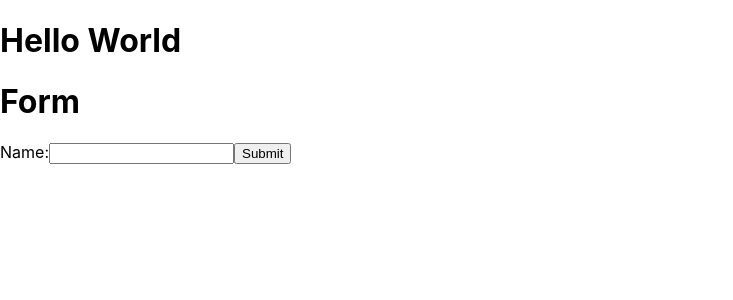
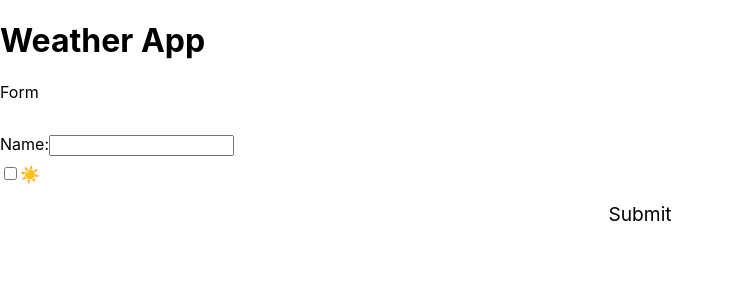
Before and after one commit to somaSeb/recap-project-4, a React (Create React App) app: page / in a window 1280 px wide. Shown: the top 300 px of the page, without its empty margins (0-733 px from the left). Built offline with nearby package versions, Linux system fonts and the light colour scheme.

Commit message:
initial Form

```diff
--- a/src/App.js
+++ b/src/App.js
@@ -5,7 +5,7 @@ import React from "react";
 function App() {
   return (
     <>
-      <h1>Hello World</h1>
+      <h1>Weather App</h1>
       <Form />
     </>
   );
--- a/src/components/Form/Form.css
+++ b/src/components/Form/Form.css
@@ -0,0 +1,52 @@
+.form {
+  display: flex;
+  flex-direction: column;
+  gap: 0.5rem;
+  margin-top: 32px;
+}
+
+.form > h2 {
+  margin-bottom: 0;
+}
+
+.form__fields {
+  display: flex;
+  align-items: flex-end;
+  gap: 1rem;
+}
+
+.form__field {
+  display: flex;
+  flex-direction: column;
+  gap: 0.25rem;
+}
+
+.form__label {
+  font-size: 0.8rem;
+}
+
+.form__input,
+.form__button {
+  padding-inline: 20px;
+  padding-block: 10px;
+  font: inherit;
+  font-size: 1.2rem;
+  border-radius: 4px;
+  border: 1px solid var(--granite);
+}
+
+.form__checkbox {
+  margin: 0;
+  aspect-ratio: 1;
+  width: 44.5px;
+}
+
+.form__button {
+  background-color: var(--granite);
+  color: var(--foam);
+}
+
+.form__button:hover {
+  background-color: var(--nemo);
+  border-color: var(--nemo);
+}
--- a/src/components/Form/Form.js
+++ b/src/components/Form/Form.js
@@ -1,13 +1,20 @@
-export default function Form() {
+import "./Form.css";
+
+export default function Form({ onAddActivity }) {
   return (
     <div>
-      <h1>Form</h1>
-      <form>
+      <header>Form</header>
+      <form className="form">
         <label>
           Name:
           <input type="text" name="name" />
         </label>
-        <input type="submit" value="Submit" />
+
+        <label>
+          <input type="checkbox" />
+          ☀️
+        </label>
+        <input className="form__button" type="submit" value="Submit" />
       </form>
     </div>
   );
```
Also changed, not shown: src/components/List/List.js (added).
